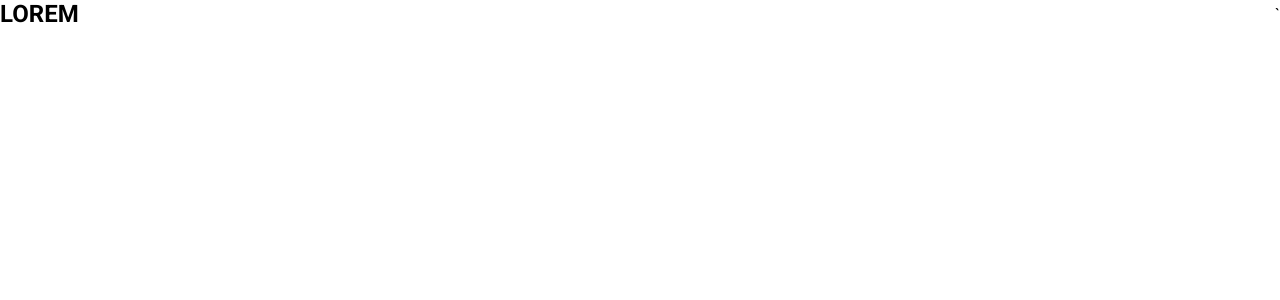
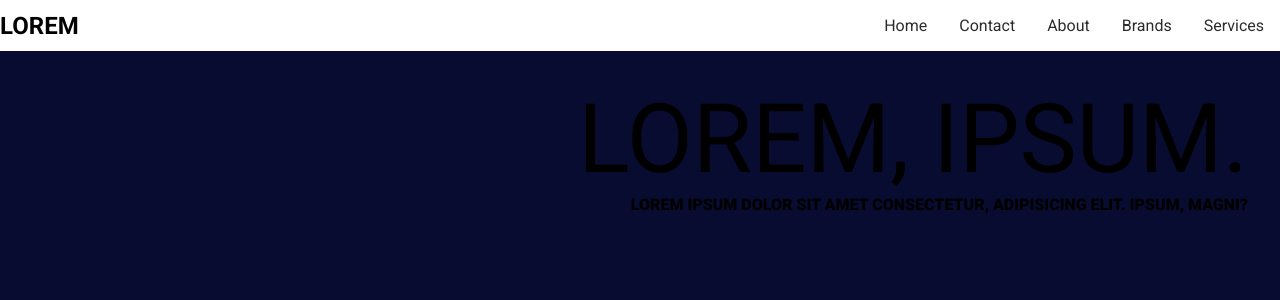
Before and after one commit to SaikatDeb12/project1-practice, a React (Vite) app: page / in a window 1280 px wide. Before the commit this address had no page. Shown: the top 300 px of the page. Built offline with nearby package versions, Linux system fonts and the light colour scheme.

Commit message:
added links

```diff
--- a/src/App.jsx
+++ b/src/App.jsx
@@ -9,7 +9,7 @@ function App() {
     <Router>
       <Header />
       <Routes>
-        <Route></Route>
+        <Route path="/" element={<Home />} />
       </Routes>
     </Router>
   );
--- a/src/components/Header.jsx
+++ b/src/components/Header.jsx
@@ -5,7 +5,13 @@ const Header = () => {
   return (
     <nav>
       <h1>LOREM</h1>
-      <main>`</main>
+      <main>
+        <Link to={"/"}>Home</Link>
+        <Link to={"/contact"}>Contact</Link>
+        <Link to={"/#about"}>About</Link>
+        <Link to={"/brands"}>Brands</Link>
+        <Link to={"/service"}>Services</Link>
+      </main>
     </nav>
   );
 };
```
